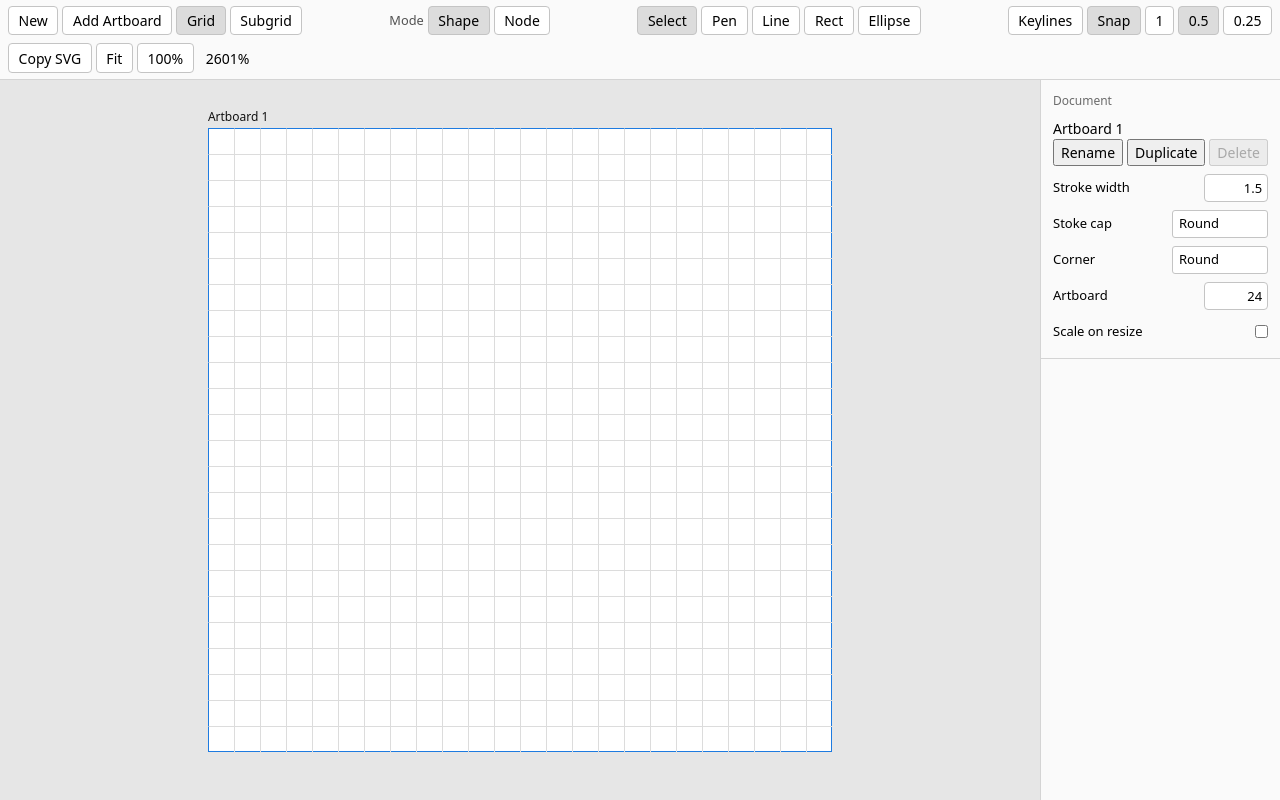
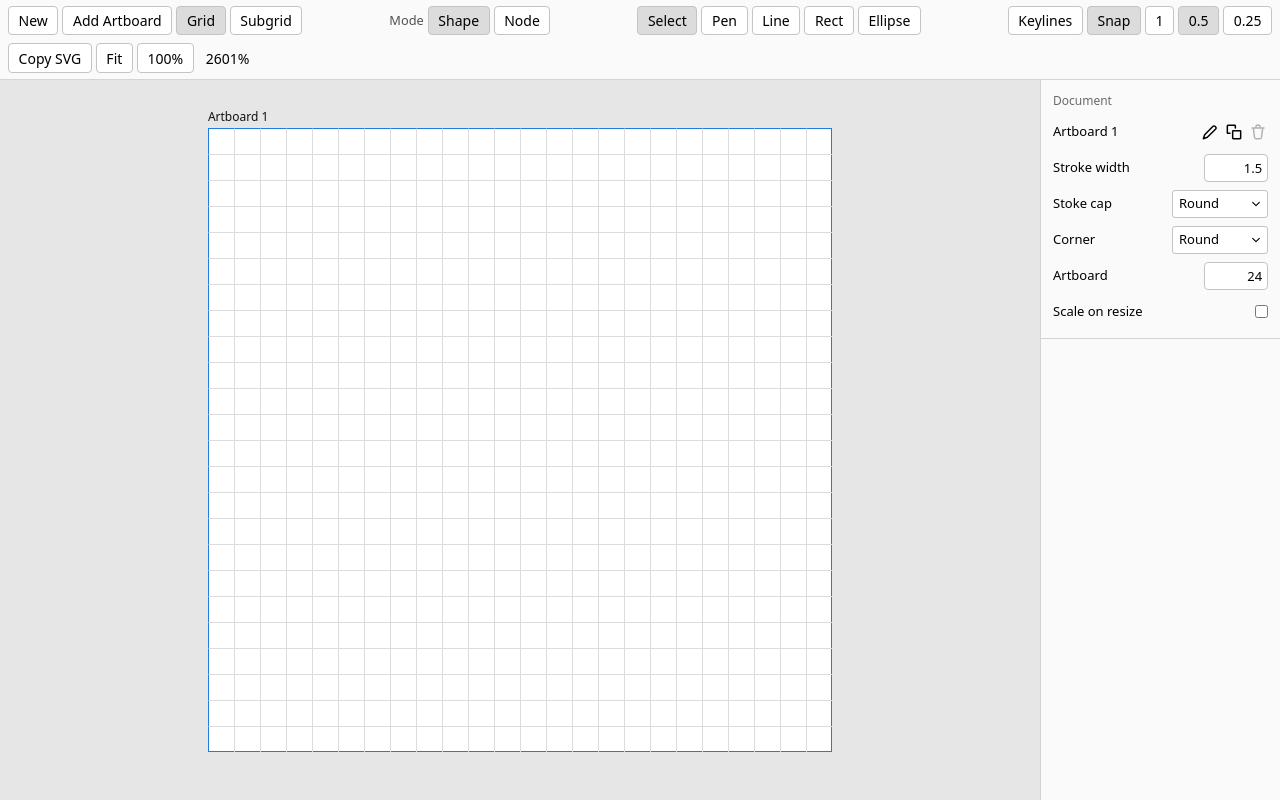
Before and after one commit to andy-stewart-design/icon-editor-web, a React (Vite) app: page / in a window 1280 px wide. Built offline with nearby package versions, Linux system fonts and the light colour scheme.

Commit message:
update section controls

```diff
--- /dev/null
+++ b/src/components/core/icons/duplicate/index.tsx
@@ -0,0 +1,9 @@
+import { Path, Svg, type IconProps } from "../_internal";
+
+export default function IconDuplicate(props: IconProps) {
+  return (
+    <Svg {...props}>
+      <Path d="M6 14H3C2.44772 14 2 13.5523 2 13V3C2 2.44772 2.44772 2 3 2H13C13.5523 2 14 2.44772 14 3V6M11 22H21C21.5523 22 22 21.5523 22 21V11C22 10.4477 21.5523 10 21 10H11C10.4477 10 10 10.4477 10 11V21C10 21.5523 10.4477 22 11 22Z" />
+    </Svg>
+  );
+}
--- /dev/null
+++ b/src/components/core/icons/undo/index.tsx
@@ -0,0 +1,9 @@
+import { Path, Svg, type IconProps } from "../_internal";
+
+export default function IconUndo(props: IconProps) {
+  return (
+    <Svg {...props}>
+      <Path d="M9 14L3 8L9 2M3 8H14C17.8617 8 21 11.1383 21 15C21 18.8617 17.8617 22 14 22H6" />
+    </Svg>
+  );
+}
--- a/src/components/core/select/index.tsx
+++ b/src/components/core/select/index.tsx
@@ -1,21 +1,38 @@
 import { Select as BaseSelect } from "@base-ui/react/select";
 import s from "./styles.module.css";
 import type { ComponentProps } from "react";
+import IconChevronDown from "../icons/chevron-down";
+import IconUndo from "../icons/undo";
 
 type BaseProps = ComponentProps<typeof BaseSelect.Root>;
 
 interface Props extends BaseProps {
   items: Readonly<{ label: string; value: string }[]>;
   label: string;
+  overridden?: boolean;
+  onReset?: () => void;
 }
 
-export default function Select(props: Props) {
+export default function Select({
+  overridden,
+  onReset,
+  label,
+  ...props
+}: Props) {
   return (
     <BaseSelect.Root {...props}>
       <div className={s.row}>
-        <BaseSelect.Label className={s.label}>{props.label}</BaseSelect.Label>
+        <BaseSelect.Label className={s.label}>
+          {label}
+          {overridden && onReset && (
+            <button className={s.reset} onClick={onReset}>
+              <IconUndo size={12} strokeWidth={1.1} />
+            </button>
+          )}
+        </BaseSelect.Label>
         <BaseSelect.Trigger className={s.trigger}>
           <BaseSelect.Value />
+          <IconChevronDown size={10} strokeWidth={1.1} />
         </BaseSelect.Trigger>
       </div>
       <BaseSelect.Portal>
--- a/src/components/core/select/styles.module.css
+++ b/src/components/core/select/styles.module.css
@@ -5,7 +5,17 @@
 }
 
 .label {
+    display: flex;
+    align-items: center;
+    gap: 0.25rem;
     font-size: 0.8125rem;
+}
+
+.reset {
+    background: none;
+    border: none;
+    padding: 0;
+    opacity: 0.5;
 }
 
 .trigger {
--- a/src/components/properties-panel/document-section/index.tsx
+++ b/src/components/properties-panel/document-section/index.tsx
@@ -14,6 +14,9 @@ import {
   type Linejoin,
 } from "../../../core";
 import { useEditor, useEditorStore } from "../../../hooks/use-editor";
+import IconDuplicate from "../../core/icons/duplicate";
+import IconEdit from "../../core/icons/edit";
+import IconTrash from "../../core/icons/trash";
 import NumberField from "../../number-field";
 import s from "./styles.module.css";
 
@@ -47,7 +50,7 @@ export default function DocumentSection() {
         Document
       </h2>
       <div className={s.rows}>
-        <div role="group" aria-label="Active artboard" className={s.resize}>
+        <div role="group" aria-label="Active artboard" className={s.artboard}>
           <span>{board.name}</span>
           <div className={s.actions}>
             <button
@@ -57,8 +60,9 @@ export default function DocumentSection() {
                 const name = window.prompt("Artboard name", board.name);
                 if (name !== null) store.dispatch(renameArtboard(name));
               }}
+              aria-label="Rename"
             >
-              Rename
+              <IconEdit size={16} />
             </button>
             <button
               type="button"
@@ -67,15 +71,17 @@ export default function DocumentSection() {
                 const { doc, activeBoardId } = store.getState();
                 store.dispatch(duplicateArtboard(doc, activeBoardId));
               }}
+              aria-label="Duplicate"
             >
-              Duplicate
+              <IconDuplicate size={16} />
             </button>
             <button
               type="button"
               disabled={editing || !canDelete}
               onClick={() => store.dispatch(deleteArtboard())}
+              aria-label="Delete"
             >
-              Delete
+              <IconTrash size={16} />
             </button>
           </div>
         </div>
@@ -91,7 +97,7 @@ export default function DocumentSection() {
         <Select
           label="Stoke cap"
           items={CAPS}
-          defaultValue={linecap}
+          value={linecap}
           onValueChange={(join: (typeof CAPS)[number]["value"]) =>
             store.dispatch(setDocLinecap(join))
           }
@@ -100,7 +106,7 @@ export default function DocumentSection() {
         <Select
           label="Corner"
           items={JOINS}
-          defaultValue={linejoin}
+          value={linejoin}
           onValueChange={(join: (typeof JOINS)[number]["value"]) =>
             store.dispatch(setDocLinejoin(join))
           }
--- a/src/components/properties-panel/document-section/styles.module.css
+++ b/src/components/properties-panel/document-section/styles.module.css
@@ -19,10 +19,27 @@
     gap: 0.5rem;
 }
 
+.artboard {
+    display: flex;
+    align-items: center;
+    justify-content: space-between;
+    block-size: 1.75rem;
+    font-size: 0.8125rem;
+}
+
 .actions {
     display: flex;
     flex-wrap: wrap;
     gap: 0.25rem;
+
+    button {
+        display: flex;
+        align-items: center;
+        background: none;
+        border: none;
+        justify-content: center;
+        padding: 0.125rem;
+    }
 }
 
 .checkbox {
--- a/src/components/properties-panel/shape-section/index.tsx
+++ b/src/components/properties-panel/shape-section/index.tsx
@@ -1,4 +1,4 @@
-import { useMemo, type ReactNode } from 'react'
+import { useMemo, type ReactNode } from "react";
 import {
   resetLinecap,
   resetLinejoin,
@@ -18,43 +18,66 @@ import {
   type Linejoin,
   type Rect,
   type StyleField,
-} from '../../../core'
-import { useEditor, useEditorStore, useActiveContent } from '../../../hooks/use-editor'
-import NumberField from '../../number-field'
-import SegmentedControl from '../../segmented-control'
-import s from './styles.module.css'
+} from "../../../core";
+import {
+  useEditor,
+  useEditorStore,
+  useActiveContent,
+} from "../../../hooks/use-editor";
+import NumberField from "../../number-field";
+import SegmentedControl from "../../segmented-control";
+import s from "./styles.module.css";
+import Select from "../../core/select";
 
 const CAPS = [
-  { value: 'butt', label: 'Butt' },
-  { value: 'round', label: 'Round' },
-  { value: 'square', label: 'Square' },
-] as const satisfies readonly { value: Linecap; label: string }[]
+  { value: "round", label: "Round" },
+  { value: "butt", label: "Butt" },
+  { value: "square", label: "Square" },
+] as const satisfies readonly { value: Linecap; label: string }[];
 
 const JOINS = [
-  { value: 'miter', label: 'Miter' },
-  { value: 'round', label: 'Round' },
-  { value: 'bevel', label: 'Bevel' },
-] as const satisfies readonly { value: Linejoin; label: string }[]
+  { value: "miter", label: "Miter" },
+  { value: "round", label: "Round" },
+  { value: "bevel", label: "Bevel" },
+] as const satisfies readonly { value: Linejoin; label: string }[];
 
 // Shown only when something is selected. Bounds edits go through setSelectionBounds. Style fields are per-shape
 // overrides applied to every selected shape; "Inherited" means the value comes from the document default.
 export default function ShapeSection() {
-  const store = useEditorStore()
-  const doc = useActiveContent()
-  const selection = useEditor((e) => e.selection)
+  const store = useEditorStore();
+  const doc = useActiveContent();
+  const selection = useEditor((e) => e.selection);
 
-  const rect = useMemo(() => selectionRect(doc, selection), [doc, selection])
-  const stroke = useMemo(() => selectionField(doc, selection, 'strokeWidth'), [doc, selection])
-  const cap = useMemo(() => selectionField(doc, selection, 'linecap'), [doc, selection])
-  const join = useMemo(() => selectionField(doc, selection, 'linejoin'), [doc, selection])
-  const hasOverride = (field: StyleField) => selectionHasOverride(doc, selection, field)
+  const rect = useMemo(() => selectionRect(doc, selection), [doc, selection]);
+  const stroke = useMemo(
+    () => selectionField(doc, selection, "strokeWidth"),
+    [doc, selection],
+  );
+  const linecap = useMemo(
+    () => selectionField(doc, selection, "linecap"),
+    [doc, selection],
+  );
+  const join = useMemo(
+    () => selectionField(doc, selection, "linejoin"),
+    [doc, selection],
+  );
+  const hasOverride = (field: StyleField) =>
+    selectionHasOverride(doc, selection, field);
 
   // Keeps the other three values; the command's sizes are ignored for axes of zero extent.
   const setBounds = (patch: Partial<Rect>) => {
-    if (!rect) return
-    const next = { ...rect, ...patch }
-    store.dispatch(setSelectionBounds(store.getState().selection, next.x, next.y, next.w, next.h))
-  }
+    if (!rect) return;
+    const next = { ...rect, ...patch };
+    store.dispatch(
+      setSelectionBounds(
+        store.getState().selection,
+        next.x,
+        next.y,
+        next.w,
+        next.h,
+      ),
+    );
+  };
 
   return (
     <section className={s.section} aria-labelledby="shape-section-heading">
@@ -99,75 +122,106 @@ export default function ShapeSection() {
 
         <StrokeRow
           state={stroke}
-          overridden={hasOverride('strokeWidth')}
-          onCommit={(n) => store.dispatch(setStrokeWidthOverride(store.getState().selection, n))}
-          onReset={() => store.dispatch(resetStrokeWidth(store.getState().selection))}
+          overridden={hasOverride("strokeWidth")}
+          onCommit={(n) =>
+            store.dispatch(
+              setStrokeWidthOverride(store.getState().selection, n),
+            )
+          }
+          onReset={() =>
+            store.dispatch(resetStrokeWidth(store.getState().selection))
+          }
         />
 
-        <StyleRow
-          label="Linecap"
-          state={cap}
-          overridden={hasOverride('linecap')}
-          onReset={() => store.dispatch(resetLinecap(store.getState().selection))}
-        >
-          <SegmentedControl<Linecap>
-            label="Shape linecap"
-            options={CAPS}
-            value={cap.kind === 'same' ? cap.value : undefined}
-            mixed={cap.kind === 'mixed'}
-            disabled={cap.kind === 'none'}
-            onChange={(v) => store.dispatch(setLinecapOverride(store.getState().selection, v))}
-          />
-        </StyleRow>
+        <Select
+          label="Stoke cap"
+          items={CAPS}
+          value={linecap.kind === "same" && linecap.value}
+          onValueChange={(join: (typeof CAPS)[number]["value"]) =>
+            store.dispatch(setLinecapOverride(store.getState().selection, join))
+          }
+          overridden={linecap.kind === "same" && linecap.overridden}
+          onReset={() =>
+            store.dispatch(resetLinecap(store.getState().selection))
+          }
+        />
 
-        <StyleRow
+        {/*<StyleRow
           label="Linejoin"
           state={join}
-          overridden={hasOverride('linejoin')}
-          onReset={() => store.dispatch(resetLinejoin(store.getState().selection))}
+          overridden={hasOverride("linejoin")}
+          onReset={() =>
+            store.dispatch(resetLinejoin(store.getState().selection))
+          }
         >
           <SegmentedControl<Linejoin>
             label="Shape linejoin"
             options={JOINS}
-            value={join.kind === 'same' ? join.value : undefined}
-            mixed={join.kind === 'mixed'}
-            disabled={join.kind === 'none'}
-            onChange={(v) => store.dispatch(setLinejoinOverride(store.getState().selection, v))}
+            value={join.kind === "same" ? join.value : undefined}
+            mixed={join.kind === "mixed"}
+            disabled={join.kind === "none"}
+            onChange={(v) =>
+              store.dispatch(setLinejoinOverride(store.getState().selection, v))
+            }
           />
-        </StyleRow>
+        </StyleRow>*/}
+
+        <Select
+          label="Corner"
+          items={JOINS}
+          value={join.kind === "same" && join.value}
+          onValueChange={(v: (typeof JOINS)[number]["value"]) =>
+            store.dispatch(setLinejoinOverride(store.getState().selection, v))
+          }
+          overridden={join.kind === "same" && join.overridden}
+          onReset={() =>
+            store.dispatch(resetLinejoin(store.getState().selection))
+          }
+        />
       </div>
     </section>
-  )
+  );
 }
 
 interface StyleRowProps<V> {
-  label: string
-  state: FieldState<V>
-  overridden: boolean
-  onReset: () => void
-  children: ReactNode
+  label: string;
+  state: FieldState<V>;
+  overridden: boolean;
+  onReset: () => void;
+  children: ReactNode;
 }
 
 // Label, control and a status line with Reset. The status shows Inherited or Override, or Mixed.
-function StyleRow<V>({ label, state, overridden, onReset, children }: StyleRowProps<V>) {
+function StyleRow<V>({
+  label,
+  state,
+  overridden,
+  onReset,
+  children,
+}: StyleRowProps<V>) {
   return (
     <div className={s.styleRow}>
       <div className={s.styleHead}>
         <span>{label}</span>
         <span className={s.status}>{statusText(state, overridden)}</span>
-        <button type="button" className={s.reset} disabled={!overridden} onClick={onReset}>
+        <button
+          type="button"
+          className={s.reset}
+          disabled={!overridden}
+          onClick={onReset}
+        >
           Reset
         </button>
       </div>
       {children}
     </div>
-  )
+  );
 }
 
 function statusText<V>(state: FieldState<V>, overridden: boolean): string {
-  if (state.kind === 'none') return ''
-  if (state.kind === 'mixed') return 'Mixed'
-  return overridden ? 'Override' : 'Inherited'
+  if (state.kind === "none") return "";
+  if (state.kind === "mixed") return "Mixed";
+  return overridden ? "Override" : "Inherited";
 }
 
 function StrokeRow({
@@ -176,17 +230,22 @@ function StrokeRow({
   onCommit,
   onReset,
 }: {
-  state: FieldState<number>
-  overridden: boolean
-  onCommit: (n: number) => void
-  onReset: () => void
+  state: FieldState<number>;
+  overridden: boolean;
+  onCommit: (n: number) => void;
+  onReset: () => void;
 }) {
   return (
     <div className={s.styleRow}>
       <div className={s.styleHead}>
         <span className={s.grow}>Stroke width</span>
         <span className={s.status}>{statusText(state, overridden)}</span>
-        <button type="button" className={s.reset} disabled={!overridden} onClick={onReset}>
+        <button
+          type="button"
+          className={s.reset}
+          disabled={!overridden}
+          onClick={onReset}
+        >
           Reset
         </button>
       </div>
@@ -194,11 +253,17 @@ function StrokeRow({
         id="shape-stroke-width"
         step={0.5}
         label="Value"
-        value={state.kind === 'same' ? state.value : state.kind === 'mixed' ? 'mixed' : undefined}
+        value={
+          state.kind === "same"
+            ? state.value
+            : state.kind === "mixed"
+              ? "mixed"
+              : undefined
+        }
         validate={validateStrokeWidth}
-        disabled={state.kind === 'none'}
+        disabled={state.kind === "none"}
         onCommit={onCommit}
       />
     </div>
-  )
+  );
 }
```
